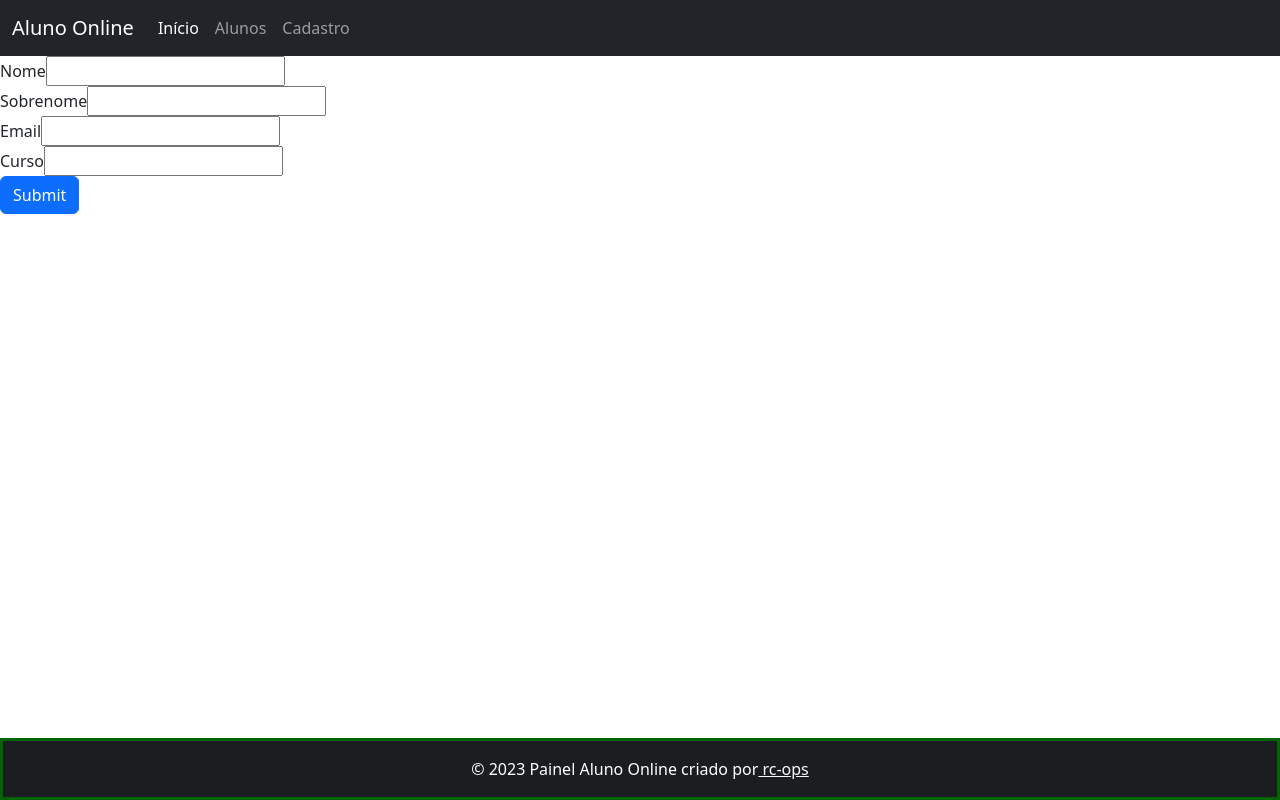
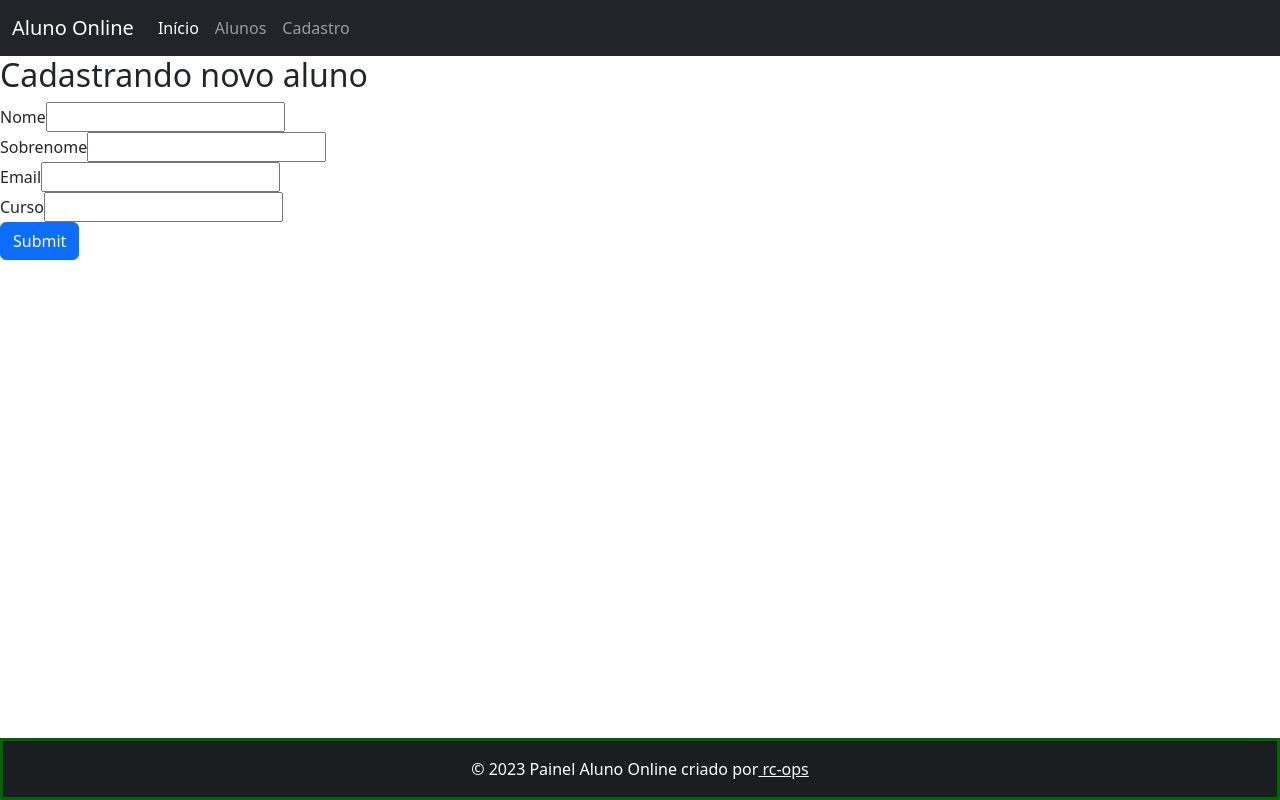
Before and after one commit to rc-ops/av2-front-end-III, a React (Vite) app in the folder alunos-online-frontend/: page /cadastro in a window 1280 px wide. Built offline with nearby package versions, Linux system fonts and the light colour scheme.

Commit message:
Adds header à página de cadastro

```diff
--- a/alunos-online-frontend/src/pages/Cadastro.jsx
+++ b/alunos-online-frontend/src/pages/Cadastro.jsx
@@ -4,6 +4,7 @@ import NovoAluno from '../components/NovoAluno'
 const Cadastro = () => {
   return (
     <div>
+      <h2>Cadastrando novo aluno</h2>
         <NovoAluno />
     </div>
   )
```
